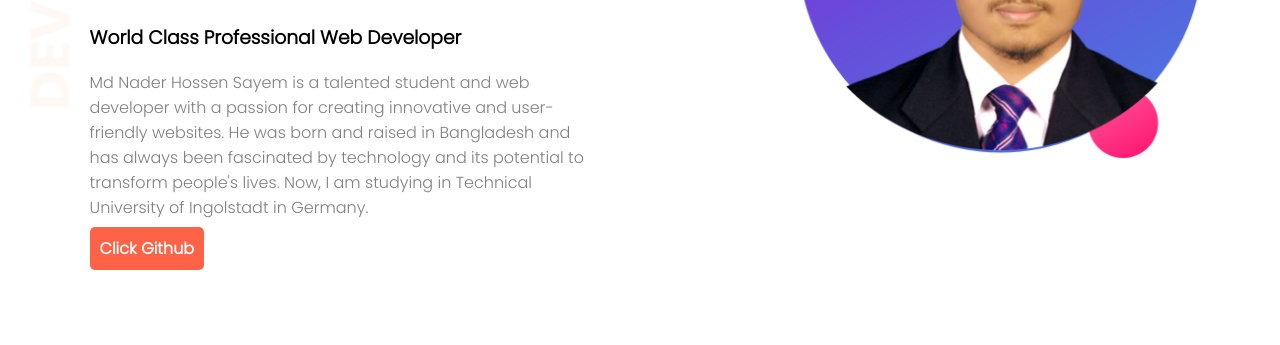
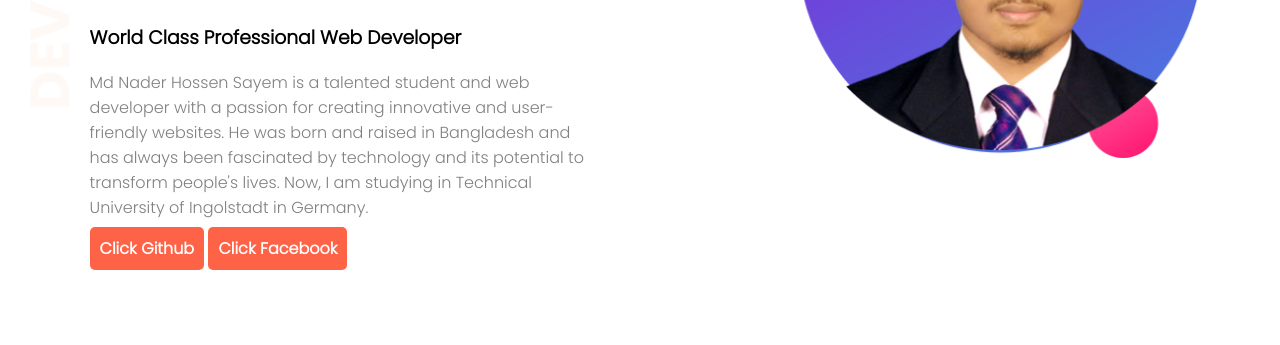
Before and after one commit to md-nader-hossen-sayem/web-portfolio, a plain HTML site: page index.html in a window 1280 px wide. Shown: the part 252-597 px from the top of the page. Drawn offline with Linux system fonts and the light colour scheme.

Commit message:
updated picture

```diff
--- a/index.html
+++ b/index.html
@@ -21,6 +21,7 @@
 
             </p>
             <a class="link-button" target="_blank" href="https://github.com/md-nader-hossen-sayem">Click Github</a>
+            <a class="link-button" target="_blank" href="https://www.facebook.com/md.nader.hossen.sayem/">Click Facebook</a>
         </div>
         <div class="half-width">
             <img src="images/sayem1.png"   alt="">
```
Also changed, not shown: images/sayem2.png.
